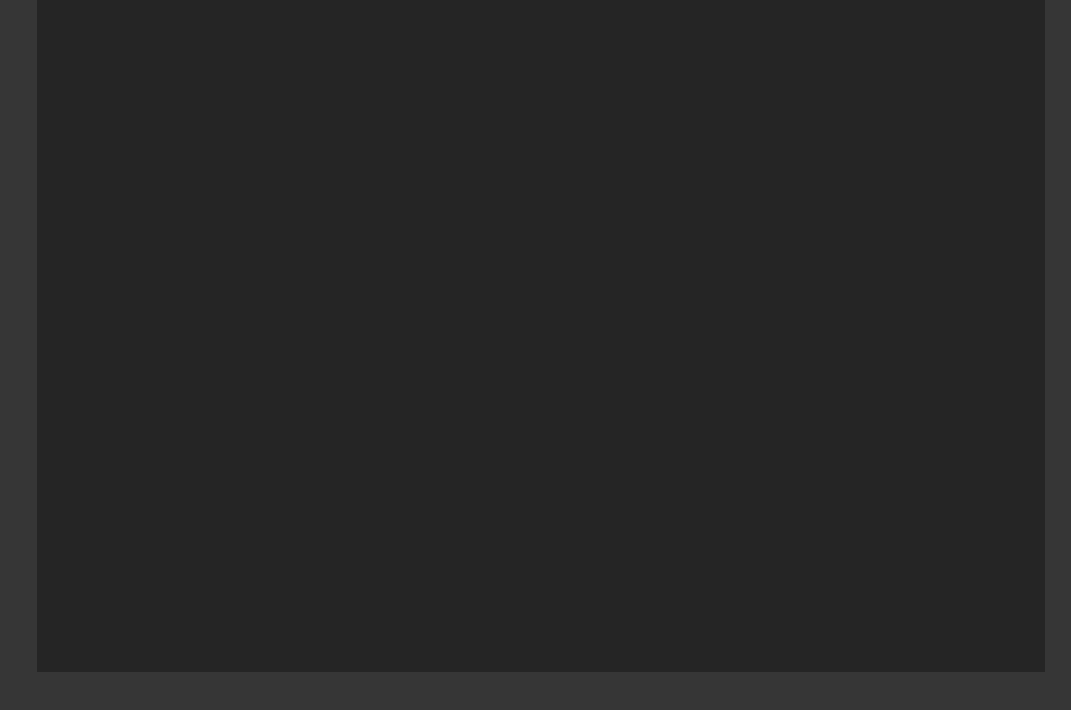
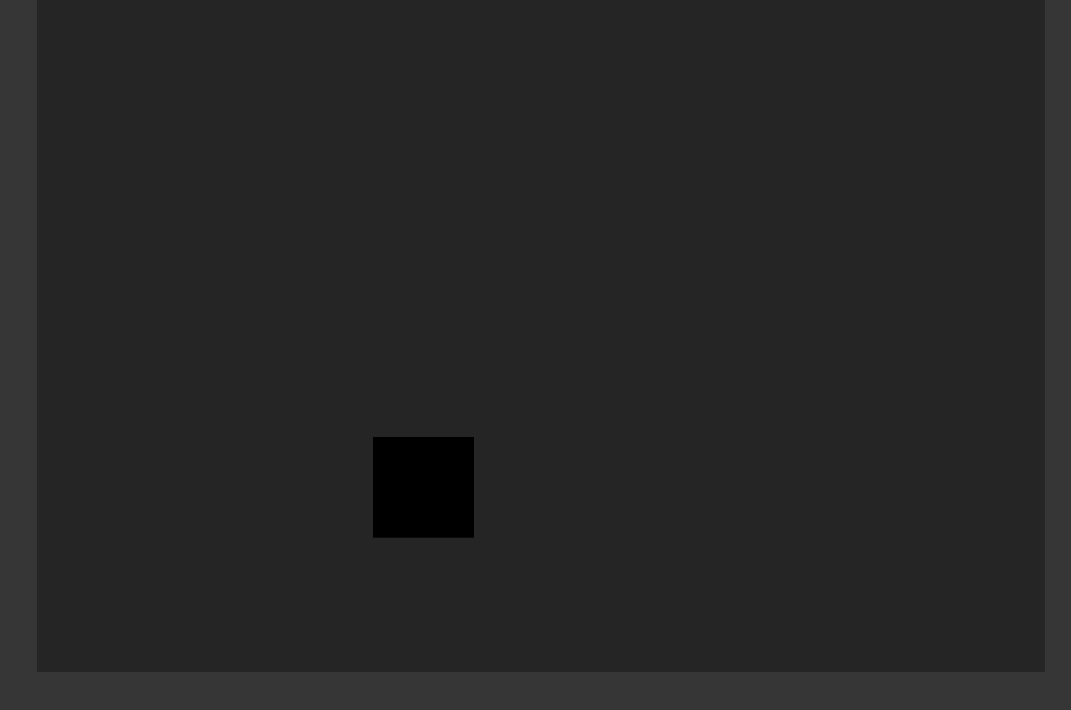
Before and after one commit to viggoStrom/Pool-With-PI, a website: page index.html in a window 1280 px wide. Shown: the whole page, without its empty margins (209-1280 px from the left). Drawn offline with Linux system fonts and the light colour scheme.

Commit message:
added box

```diff
--- a/index.html
+++ b/index.html
@@ -32,6 +32,8 @@
         </div>
     </div>
 
+    <script src="script/box.js"></script>
+    <script src="script/engine.js"></script>
     <script src="script/bounds.js"></script>
     <script src="script/main.js"></script>
 </body>
--- a/script/bounds.js
+++ b/script/bounds.js
@@ -1,19 +1,17 @@
 /** @type {HTMLCanvasElement} */
 
 
-
 class bounds {
-    constructor(canvas) {
-        this.canvas = canvas
+    constructor() {
     }
 
     draw = () => {
-        ctx.fillStyle = this.canvas.color.bounds
+        ctx.fillStyle = this.canvas.color.bound
         ctx.beginPath()
         ctx.fillRect()
     }
 
     update = () => {
-
+        this.draw()
     }
 }
--- /dev/null
+++ b/script/box.js
@@ -0,0 +1,22 @@
+/** @type {HTMLCanvasElement} */
+
+
+class box {
+    constructor(name, canvas, xPosition, xVelocity, sideLength) {
+        this.name = name
+        this.canvas = canvas
+        this.xPosition = xPosition
+        this.xVelocity = xVelocity
+        this.width = sideLength
+    }
+
+    draw = () => {
+        ctx.fillStyle = this.canvas.color.box
+        ctx.beginPath()
+        ctx.fillRect(this.xPosition, 800 - this.width, this.width, this.width)
+    }
+
+    update = () => {
+        this.draw()
+    }
+}
--- a/script/engine.js
+++ b/script/engine.js
@@ -0,0 +1,19 @@
+/** @type {HTMLCanvasElement} */
+
+
+class engine {
+    constructor(canvas, ...objects) {
+        this.canvas = canvas
+        this.objects = objects
+    }
+
+    addVelocity = () => {
+        this.objects.forEach(object => {
+            object
+        });
+    }
+
+    update = () => {
+
+    }
+}
--- a/script/main.js
+++ b/script/main.js
@@ -7,5 +7,11 @@ ctx = canvas.getContext("2d")
 canvas.height = "1000"
 canvas.width = canvas.height * 1.5
 canvas.color = {
-    bounds: "#999696"
+    bound: "#999696",
+    box: "#"
 }
+
+const smallBox = new box("Small Box", canvas, 500, -1, 150)
+const bigBox = new box()
+
+smallBox.update()
```
